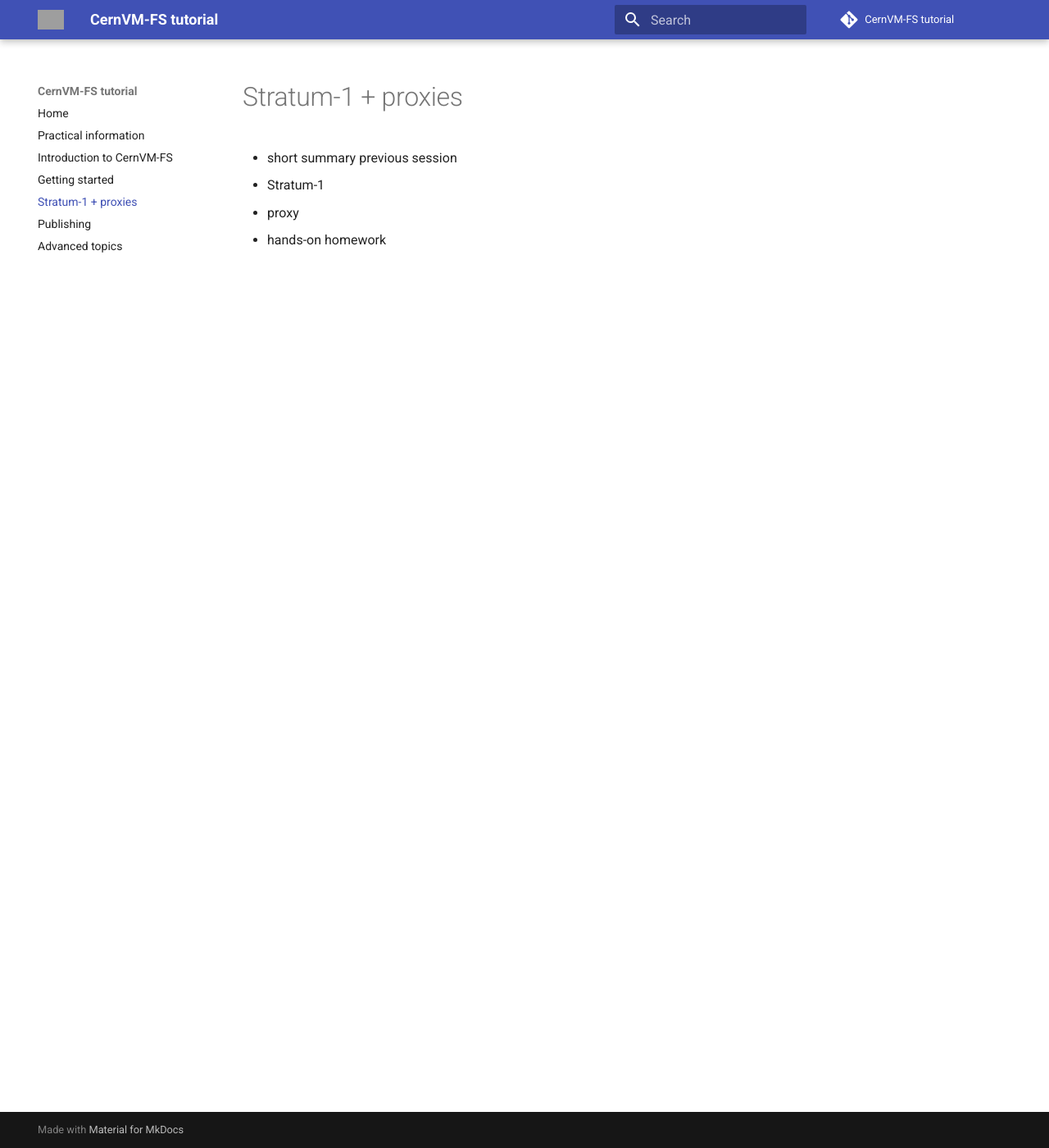
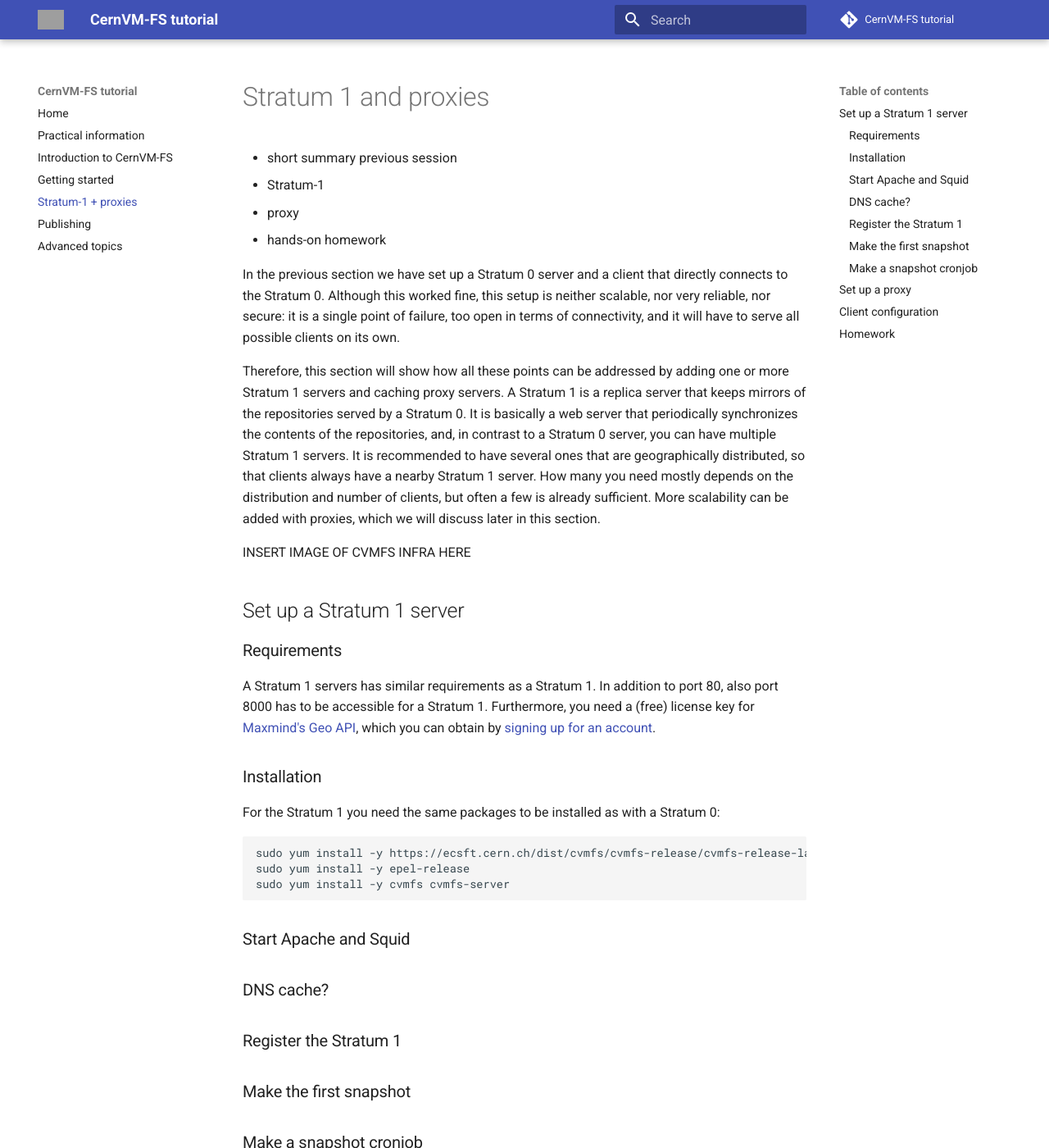
Before and after one commit to cvmfs-contrib/cvmfs-tutorial-2021, an MkDocs documentation site: the page built from docs/03_stratum1_proxies.md, in a window 1280 px wide and 1400 px high. Shown: the whole window at 82% size. Built offline with MkDocs 1.6.1 and Material for MkDocs 9.7.7, drawn with Linux system fonts in a browser that asks for light colours; comment, search, counter and statistics services are not loaded; some of the changed text lies outside the part shown; grey boxes are pictures that could not be loaded.

Commit message:
first parts for this section

````diff
--- a/docs/03_stratum1_proxies.md
+++ b/docs/03_stratum1_proxies.md
@@ -1,6 +1,49 @@
-# Stratum-1 + proxies
+# Stratum 1 and proxies
 
 - short summary previous session
 - Stratum-1
 - proxy
 - hands-on homework
+
+In the previous section we have set up a Stratum 0 server and a client that directly connects to the Stratum 0.
+Although this worked fine, this setup is neither scalable, nor very reliable, nor secure: it is a single point of failure,
+too open in terms of connectivity, and it will have to serve all possible clients on its own.
+
+Therefore, this section will show how all these points can be addressed by adding one or more Stratum 1 servers and caching proxy servers. A Stratum 1 is a replica server that keeps mirrors of the repositories served by a Stratum 0.
+It is basically a web server that periodically synchronizes the contents of the repositories,
+and, in contrast to a Stratum 0 server, you can have multiple Stratum 1 servers.
+It is recommended to have several ones that are geographically distributed, so that clients always have a nearby Stratum 1 server.
+How many you need mostly depends on the distribution and number of clients, but often a few is already sufficient. More scalability can be added with proxies, which we will discuss later in this section.
+
+INSERT IMAGE OF CVMFS INFRA HERE
+
+## Set up a Stratum 1 server
+
+
+### Requirements
+A Stratum 1 servers has similar requirements as a Stratum 1. In addition to port 80, also port 8000 has to be accessible for a Stratum 1. Furthermore, you need a (free) license key for [Maxmind's Geo API](https://dev.maxmind.com/geoip/geoip2/geolite2/), which you can obtain by [signing up for an account](https://www.maxmind.com/en/geolite2/signup/).
+
+### Installation
+For the Stratum 1 you need the same packages to be installed as with a Stratum 0:
+```bash
+sudo yum install -y https://ecsft.cern.ch/dist/cvmfs/cvmfs-release/cvmfs-release-latest.noarch.rpm
+sudo yum install -y epel-release
+sudo yum install -y cvmfs cvmfs-server
+```
+
+### Start Apache and Squid
+
+### DNS cache?
+
+### Register the Stratum 1
+
+### Make the first snapshot
+
+### Make a snapshot cronjob
+
+
+## Set up a proxy
+
+## Client configuration
+
+## Homework
````
